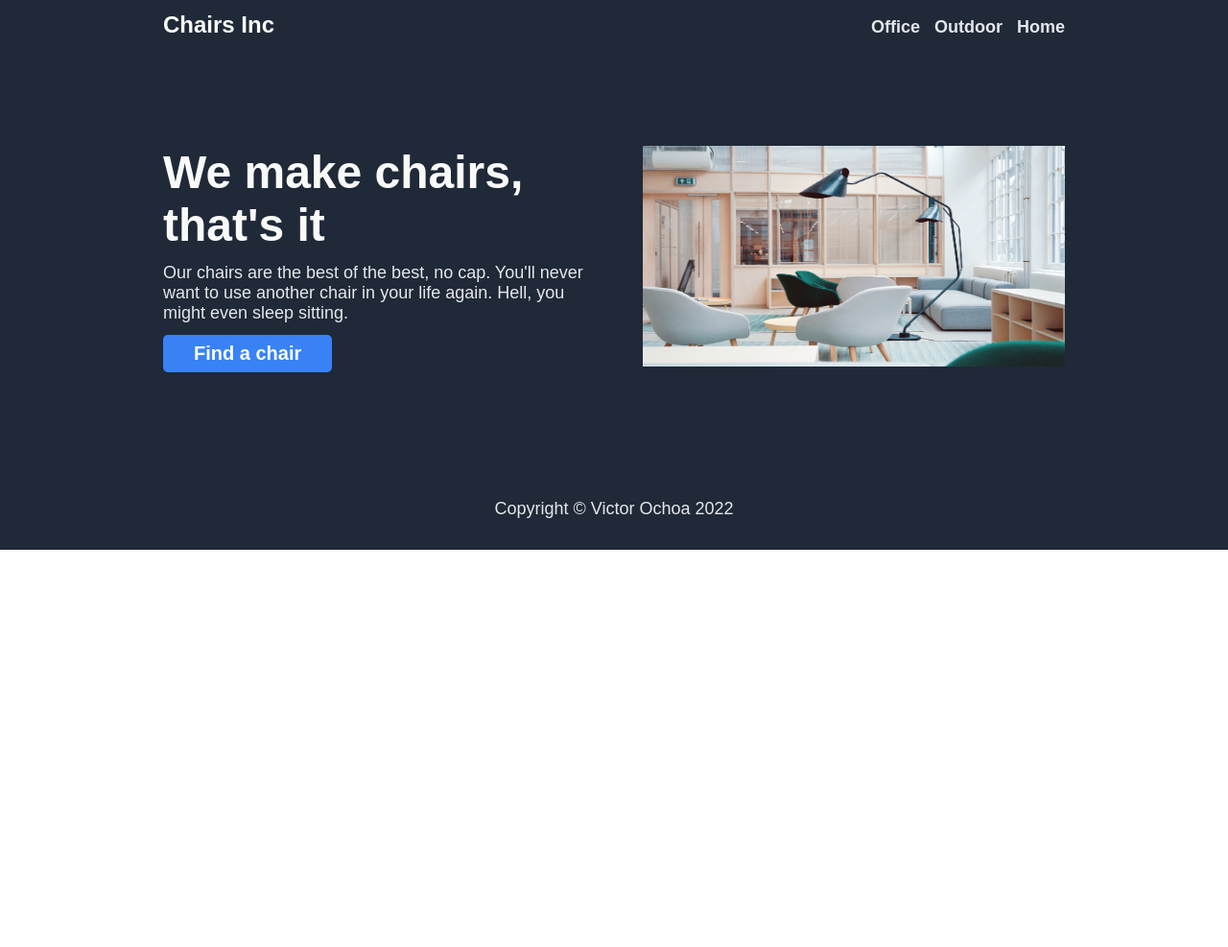
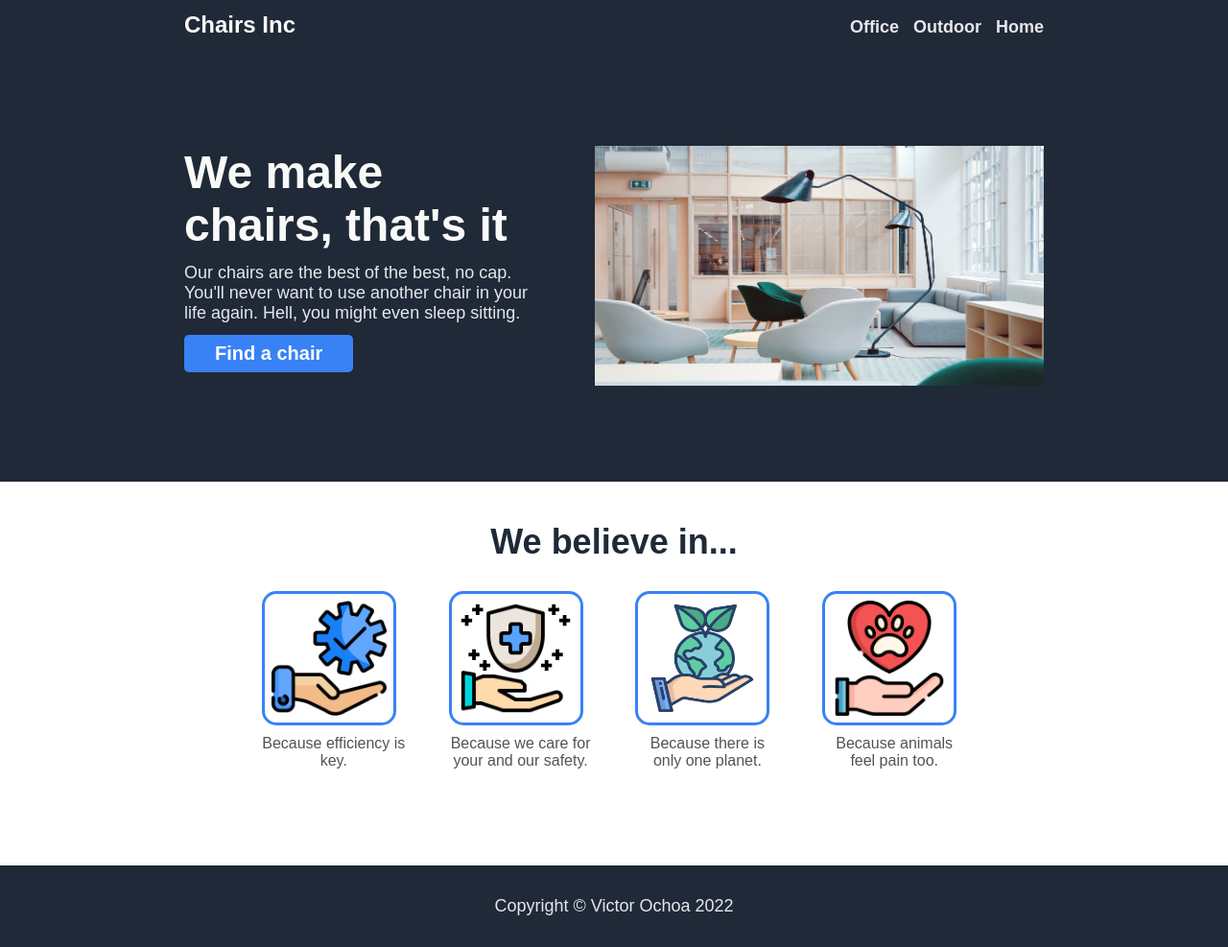
Before and after one commit to ochoav/LandingPageTOP, a plain HTML site: page index.html in a window 1280 px wide. Shown: the whole page at 96% size. Before the commit the page ends 800 px from the top, so only its background shows below. Drawn offline with Linux system fonts and the light colour scheme.

Commit message:
Add info on company beliefs section
Also added images to each, using percentages to dictate space taken
up by image within its card container.

```diff
--- a/index.html
+++ b/index.html
@@ -27,7 +27,36 @@
             </div>
             <button>Find a chair</button>
         </div>
-        <img src="img/main-company-image.jpg" alt="Placeholder for image">
+        <img id="hero-image" src="img/main-company-image.jpg" alt="Placeholder for image">
+    </div>
+    <div class="container">
+        <div class="info-header">We believe in...</div>
+        <div class="cards">
+            <div class="card">
+                <div class="card-image">
+                    <img src="img/efficiency.png" alt="hand holding gear">
+                </div>
+                <div>Because efficiency is key.</div>
+            </div>
+            <div class="card">
+                <div class="card-image">
+                    <img src="img/safe.png" alt="hand positive crest">
+                </div>
+                <div>Because we care for your and our safety.</div>
+            </div>
+            <div class="card">
+                <div class="card-image">
+                    <img id="planet-image" src="img/world.png" alt="hand planet earth">
+                </div>
+                <div>Because there is only one planet.</div>
+            </div>
+            <div class="card">
+                <div class="card-image">
+                    <img src="img/love.png" alt="hand holding heart with paw print">
+                </div>
+                <div>Because animals feel pain too.</div>
+            </div>
+        </div>
     </div>
     <div class ="footer">
         Copyright © Victor Ochoa 2022
--- a/styles/styles.css
+++ b/styles/styles.css
@@ -22,8 +22,8 @@ ul {
     background-color: #1f2937;
 }
 
-.header, .hero {
-    padding: 12px 170px 100px;
+.header, .hero, .container {
+    padding: 12px 15% 100px;
 }
 
 .hero {
@@ -72,12 +72,59 @@ button {
     padding: 8px 32px;
 }
 
-img {
+#hero-image {
     background-color: rgb(112, 112, 112);
     color: white;
-    height: 230px;
-    flex: 1;
+    height: 250px;
+    width: 100px;
+    flex: 1 1 auto;
 }
+
+.container {
+    text-align: center;
+}
+
+.info-header {
+    font-size: 36px;
+    font-weight: bolder;
+    margin-bottom: 30px;
+    margin-top: 30px;
+    color: #1f2937
+}
+
+.cards {
+    color:rgb(84, 83, 83);
+    display: flex;
+    gap: 5%;
+    justify-content: center;
+}
+
+.card {
+    width: 150px;
+    text-align: center;
+}
+
+.card-image {
+    width: 140px;
+    height: 140px;
+    border: solid #3882f6;
+    border-radius: 15px;
+    margin-bottom: 10px;
+    display: flex;
+    justify-content: center;
+    align-items: center;
+}
+
+.card-image #planet-image {
+    width: 100%;
+}
+
+.card-image img {
+    width: 90%;
+    height: 90%;
+}
+
+
 
 .footer {
     padding: 32px 0;
```
Also changed, not shown: img/efficiency.png (added), img/love.png (added), img/safe.png (added), img/world.png (added), 2 other files.
